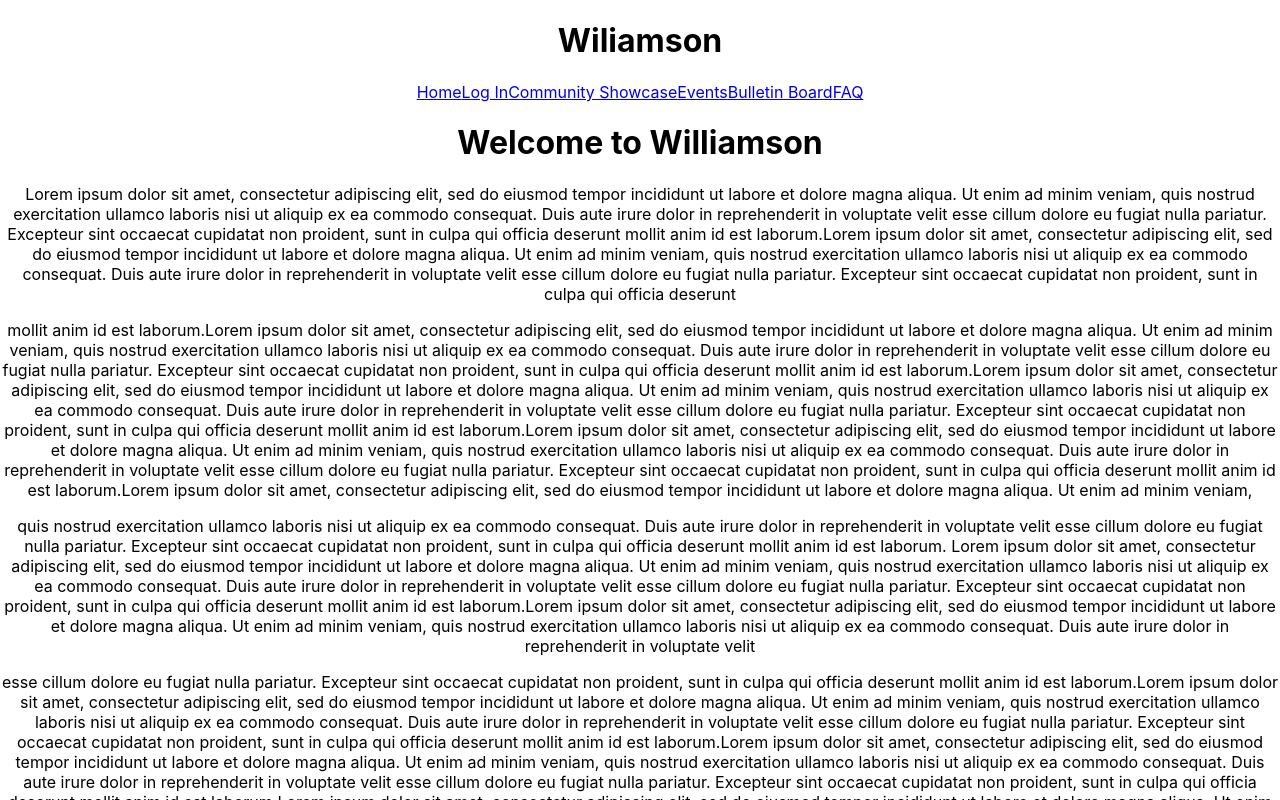
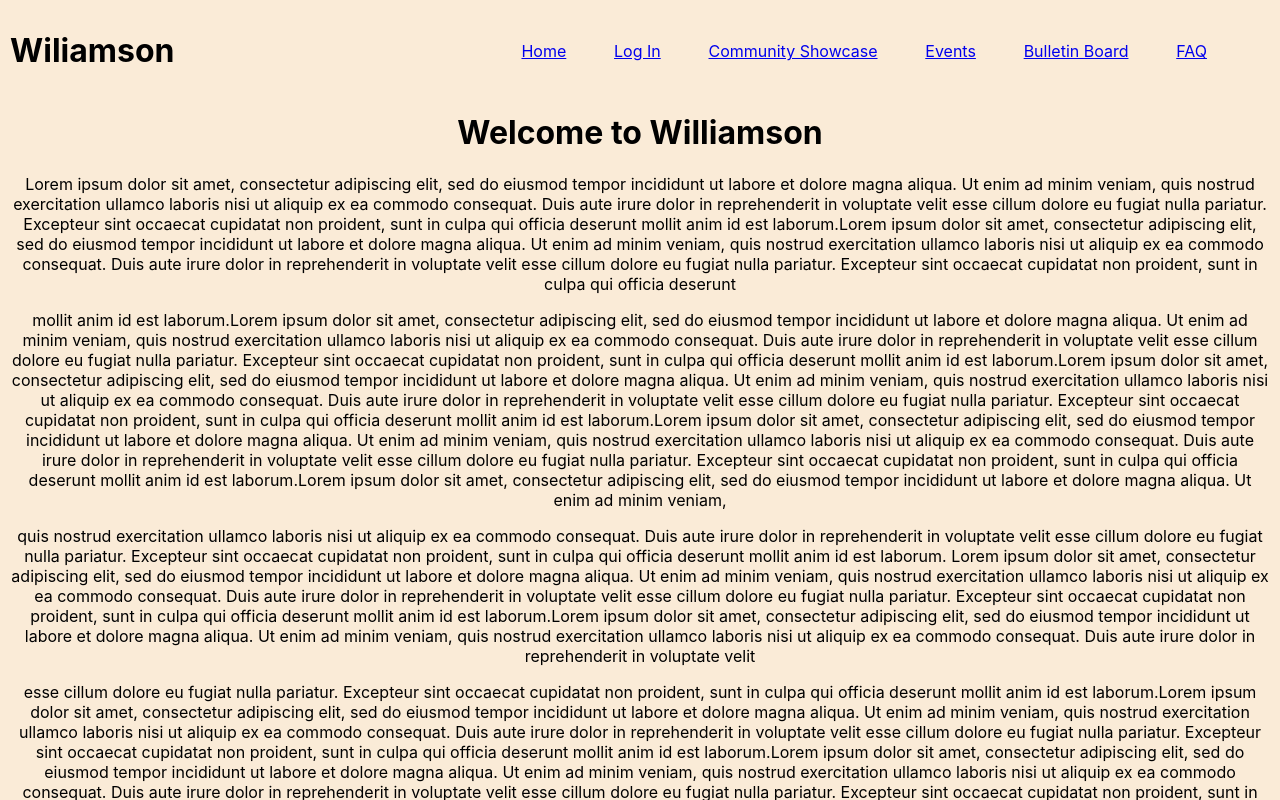
Before and after one commit to Futuristic-Frog/cmpe130, a React (Create React App) app: page / in a window 1280 px wide. Shown: the top 800 px of the page. Built offline with nearby package versions, Linux system fonts and the light colour scheme.

Commit message:
styles navbar

```diff
--- a/package.json
+++ b/package.json
@@ -1,6 +1,7 @@
 {
   "name": "cmpe130",
   "version": "0.1.0",
+  "homepage": "https://luceium.github.io/cmpe130",
   "private": true,
   "dependencies": {
     "@testing-library/jest-dom": "^5.16.5",
@@ -12,6 +13,8 @@
     "web-vitals": "^2.1.4"
   },
   "scripts": {
+    "predeploy": "npm run build",
+    "deploy": "gh-pages -d build",
     "start": "react-scripts start",
     "build": "react-scripts build",
     "test": "react-scripts test",
@@ -34,5 +37,8 @@
       "last 1 firefox version",
       "last 1 safari version"
     ]
+  },
+  "devDependencies": {
+    "gh-pages": "^5.0.0"
   }
 }
--- a/src/App.css
+++ b/src/App.css
@@ -28,11 +28,7 @@
   color: #61dafb;
 }
 
-@keyframes App-logo-spin {
-  from {
-    transform: rotate(0deg);
-  }
-  to {
-    transform: rotate(360deg);
-  }
+body {
+  padding: 10px;
+  background-color: antiquewhite;
 }
--- a/src/App.js
+++ b/src/App.js
@@ -78,7 +78,7 @@ function App() {
         sunt in culpa qui officia deserunt mollit anim id est laborum.Lorem ipsum dolor sit amet, consectetur adipiscing
         elit, sed do eiusmod tempor incididunt ut labore et dolore magna aliqua. Ut enim ad minim veniam, quis nostrud
       </p>
-      <a id="events" />
+      <a id="events"/>
       <p>
         exercitation ullamco laboris nisi ut aliquip ex ea commodo consequat. Duis aute irure dolor in reprehenderit in
         voluptate velit esse cillum dolore eu fugiat nulla pariatur. Excepteur sint occaecat cupidatat non proident,
--- a/src/components/Navbar.jsx
+++ b/src/components/Navbar.jsx
@@ -1,10 +1,11 @@
 import React, { Component } from 'react'
+import './component.css';
 
 export default class navbar extends Component {
   render() {
     return (
         <>
-            <div>
+            <div className='navbar'>
                 <h1>Wiliamson</h1>
                 <a href="#home">Home</a>
                 <a href="#login">Log In</a>
--- /dev/null
+++ b/src/components/component.css
@@ -0,0 +1,10 @@
+div.navbar {
+    display: flex;
+    justify-content: space-between;
+    width: 95%;
+    align-items: center;
+}
+
+div.navbar > h1 {
+    padding-right: 25%;
+}
```
Also changed, not shown: 1 other file (tests, documents, lock files or other folders).
